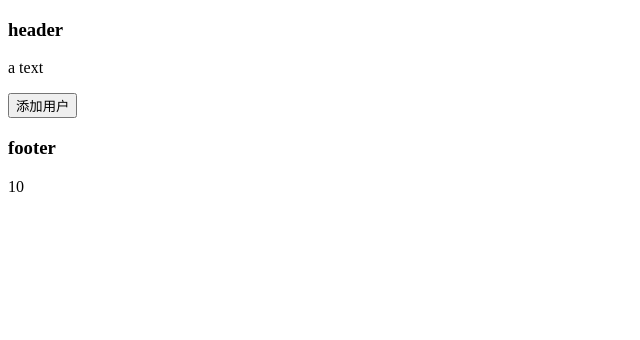
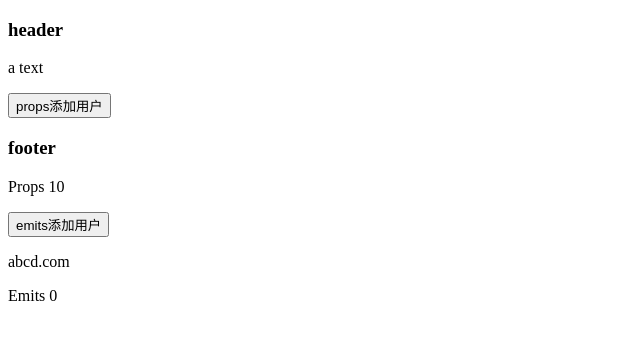
Before and after one commit to ZineSulphur/fastapi_vue3, a Vue app in the folder little_demo/vue3/vite-project/: page / in a window 1280 px wide. Shown: the top 340 px of the page, without its empty margins (0-640 px from the left). Built offline with nearby package versions, Linux system fonts and the light colour scheme.

Commit message:
添加子传父学习内容

```diff
--- a/little_demo/vue3/vite-project/src/App.vue
+++ b/little_demo/vue3/vite-project/src/App.vue
@@ -1,8 +1,9 @@
 <script setup>
-    import { reactive } from 'vue'
+    import { reactive, ref } from 'vue'
     import Header from './components/header.vue'
     import Footer from './components/footer.vue'
 
+    // props
     // const propsWeb = {
     //     user:10,
     //     url:"www.cba.com"
@@ -13,10 +14,27 @@
         url:"www.cba.com"
     })
 
-
     const userAdd = ()=>{
         propsWeb.user++
         console.log(propsWeb.user)
+    }
+
+    // emits
+    const user = ref(0)
+
+    const web = reactive({
+        name:'abc',
+        url:'abc.com'
+    })
+
+    const emitsGetWeb = (data)=>{
+        console.log(data)
+        web.url = data.url
+    }
+
+    const emitsUserAdd=(data)=>{
+        console.log(data)
+        user.value += data
     }
 </script>
 
@@ -25,10 +43,12 @@
 
     <p>a text</p>
 
-    <button @click="userAdd">添加用户</button>
+    <button @click="userAdd">props添加用户</button>
 
     <!-- <Footer v-bind="propsWeb" /> -->
-    <Footer :="propsWeb" />
+    <Footer :="propsWeb" @getWeb="emitsGetWeb" @userAdd="emitsUserAdd" />
+    <p>{{ web.url }}</p>
+    <p>Emits {{ user }}</p>
 </template>
 
 <style scoped>
--- a/little_demo/vue3/vite-project/src/components/footer.vue
+++ b/little_demo/vue3/vite-project/src/components/footer.vue
@@ -1,8 +1,11 @@
 <template>
-    <h3>footer</h3> {{ props.user }}
+    <h3>footer</h3> Props {{ props.user }}
+    <p></p>
+    <button @click="add">emits添加用户</button>
 </template>
 
 <script setup>
+    // props
     const props = defineProps({
         user:Number,    // 指定数据类型
         url:{   //详细配置
@@ -12,6 +15,14 @@
         }
     })
     console.log(props);
+
+    // emits
+    const emits = defineEmits(["getWeb","userAdd"])
+    emits("getWeb",{name:"abcd",url:"abcd.com"})
+
+    const add=()=>{
+        emits("userAdd",10)
+    }
 </script>
 
 <style scoped>
```
Also changed, not shown: 1 other file (tests, documents, lock files or other folders).
